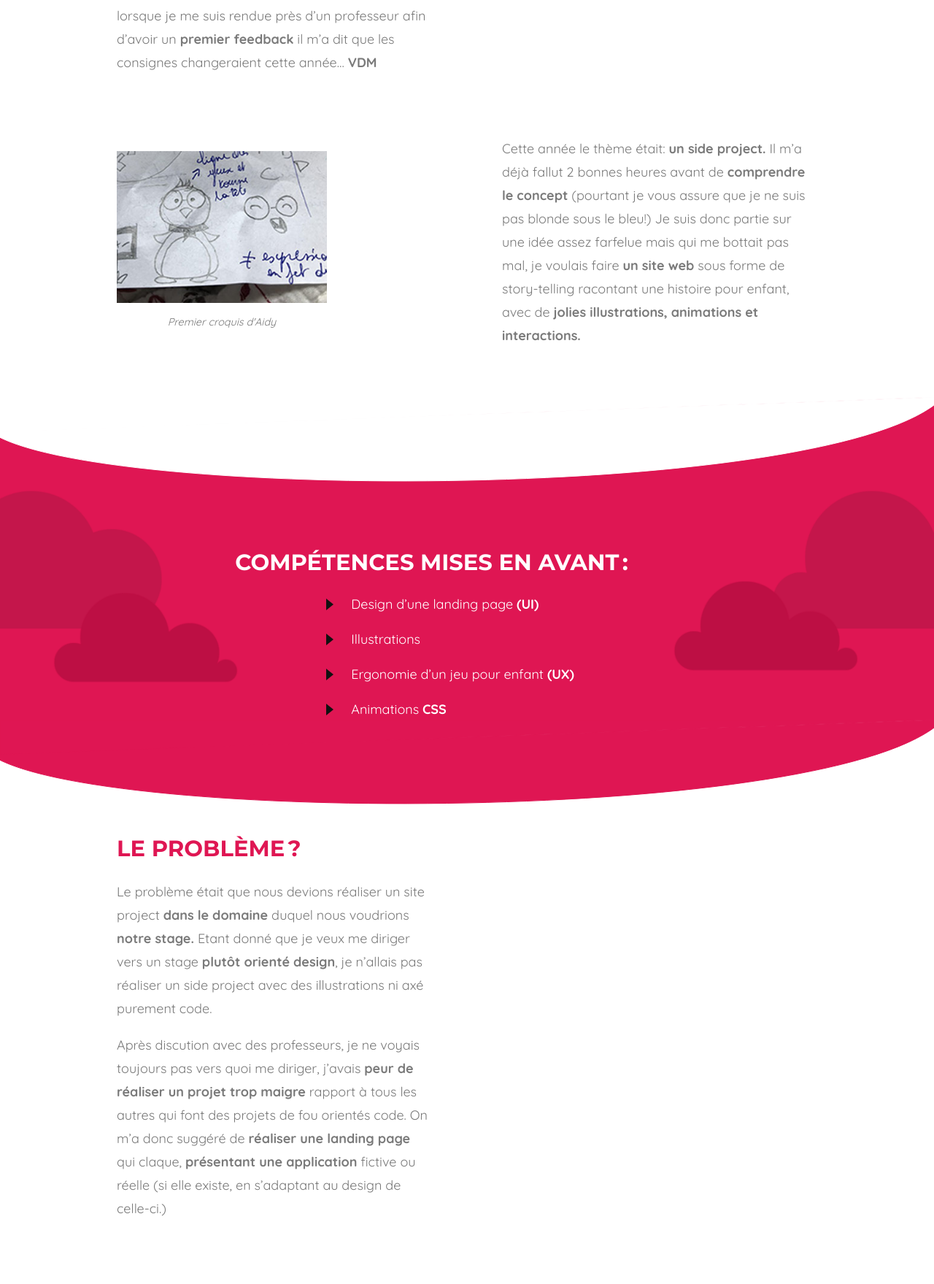
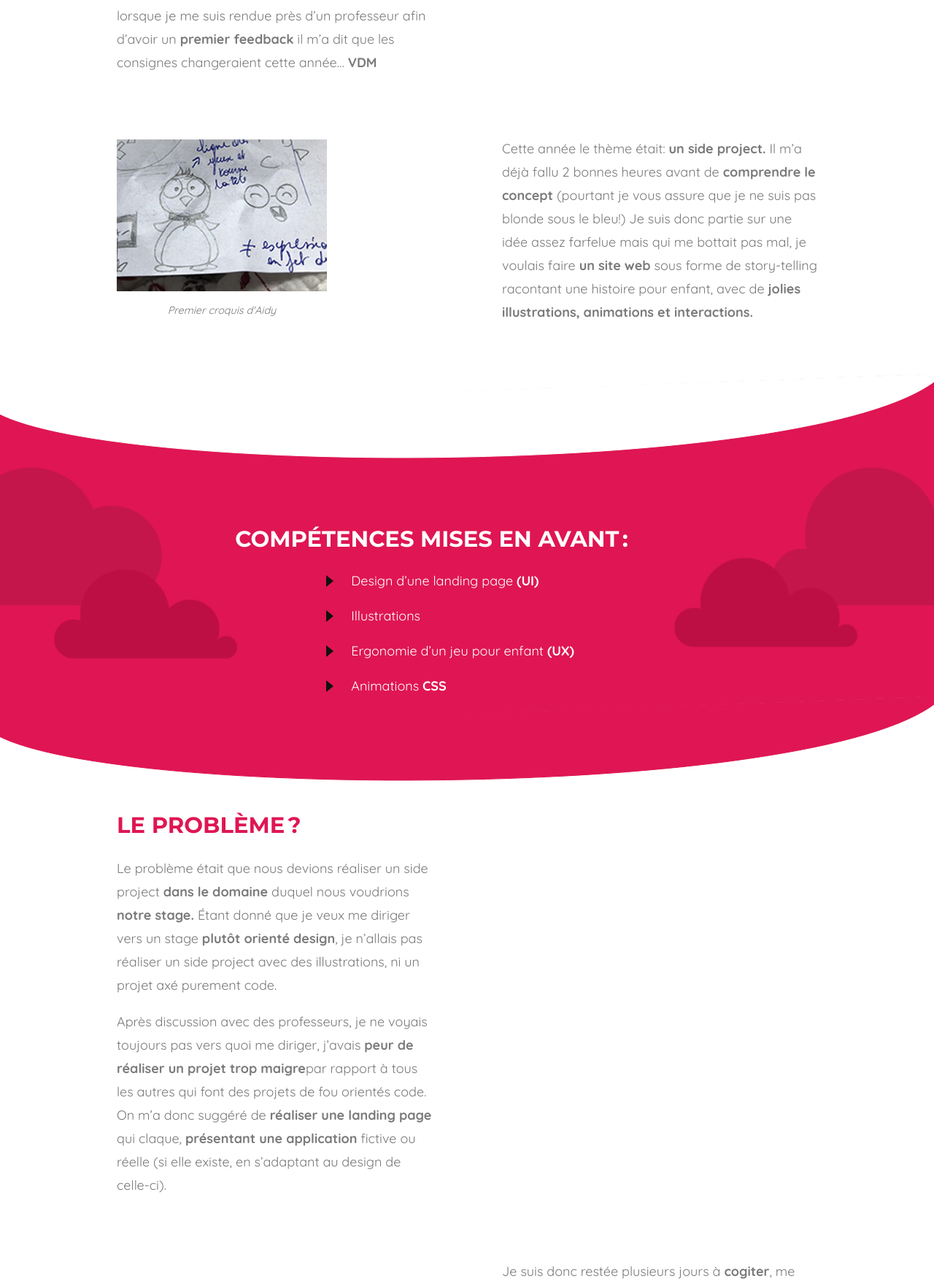
Before and after one commit to DaniiCookiie/tfa-2018, a PHP site: page /casestudy/ in a window 1280 px wide. Shown: the part 1022-2781 px from the top of the page at 73% size. Run offline with PHP 8.4, Linux system fonts and the light colour scheme.

Commit message:
orthographe ok

```diff
--- a/casestudy/index.html
+++ b/casestudy/index.html
@@ -158,7 +158,7 @@
                         <figcaption>Premier croquis d'Aidy</figcaption>
                     </div>
                     <div class="content__text">
-                        <p>Cette année le thème était: <strong>un side project.</strong> Il m’a déjà fallut 2 bonnes heures avant de <strong>comprendre le concept</strong> (pourtant je
+                        <p>Cette année le thème était: <strong>un side project.</strong> Il m’a déjà fallu 2 bonnes heures avant de <strong>comprendre le concept</strong> (pourtant je
                             vous assure que je ne suis pas blonde sous le bleu!) Je suis donc partie sur une idée assez farfelue mais qui me bottait pas
                             mal, je voulais faire <strong>un site web</strong> sous forme de story-telling racontant une histoire pour enfant, avec de <strong>jolies illustrations,
                             animations et interactions.</strong></p>
@@ -198,18 +198,18 @@
                 <div class="content">
                     <div class="content__text">
                         <h2>Le problème&#8239;?</h2>
-                        <p>Le problème était que nous devions réaliser un site project <strong>dans le domaine</strong> duquel nous voudrions <strong>notre stage.</strong> Etant donné
-                            que je veux me diriger vers un stage <strong>plutôt orienté design</strong>, je n’allais pas réaliser un side project avec des illustrations
-                            ni axé purement code.</p>
+                        <p>Le problème était que nous devions réaliser un side project <strong>dans le domaine</strong> duquel nous voudrions <strong>notre stage.</strong> Étant donné
+                            que je veux me diriger vers un stage <strong>plutôt orienté design</strong>, je n’allais pas réaliser un side project avec des illustrations,
+                            ni un projet axé purement code.</p>
 
-                        <p>Après discution avec des professeurs, je ne voyais toujours pas vers quoi me diriger, j’avais <strong>peur de réaliser un projet trop
-                            maigre</strong> rapport à tous les autres qui font des projets de fou orientés code. On m’a donc suggéré de <strong>réaliser une landing page</strong>
-                            qui claque, <strong>présentant une application</strong> fictive ou réelle (si elle existe, en s’adaptant au design de celle-ci.)</p>
+                        <p>Après discussion avec des professeurs, je ne voyais toujours pas vers quoi me diriger, j’avais <strong>peur de réaliser un projet trop
+                            maigre</strong>par rapport à tous les autres qui font des projets de fou orientés code. On m’a donc suggéré de <strong>réaliser une landing page</strong>
+                            qui claque, <strong>présentant une application</strong> fictive ou réelle (si elle existe, en s’adaptant au design de celle-ci).</p>
                     </div>
                 </div>
                 <div class="content flex-end">
                     <div class="content__text">
-                        <p>Je suis donc restée plusieurs jour à <strong>cogiter</strong>, me demandant ce que j’allais bien pouvoir présenter comme application… Au début
+                        <p>Je suis donc restée plusieurs jours à <strong>cogiter</strong>, me demandant ce que j’allais bien pouvoir présenter comme application… Au début
                             je pensais me tourner vers l’application Made In Asia. Pour rappel, j’avais comme projet de réaliser leur application et
                             ensuite de leur vendre étant donné <strong>l’importance de ce salon</strong> en Belgique et qu’ils n’ont tout simplement pas de site web
                             responsive et encore moins d’<strong>application mobile/web app</strong>. Cependant, je ne voulais <strong>pas me confiner</strong> dans une charte graphique
@@ -224,8 +224,8 @@
             <div class="container flex-end">
                 <div class="content">
                     <h2>Projet-ception</h2>
-                    <p>J’ai donc réfléchis (oui ça m’arrive)… ET… je me suis dit: “Etant donné que l’année prochaine tu vas devoir créer un projet,
-                        pourquoi ne pas<strong> présenter celui-ci dans ton TFA&#8239;?</strong> Ton TFE dans ton TFA&#8239;!” J’ai proposé l’idée et ce fût valider&#8239;! <strong>Victoire&#8239;!</strong>
+                    <p>J’ai donc réfléchi (oui ça m’arrive)… ET… je me suis dit: “Etant donné que l’année prochaine tu vas devoir créer un projet,
+                        pourquoi ne pas<strong> présenter celui-ci dans ton TFA&#8239;?</strong> Ton TFE dans ton TFA&#8239;!” J’ai proposé l’idée et ce fût validé&#8239;! <strong>Victoire&#8239;!</strong>
                         Au moins c’est déjà ça.</p>
 
                     <p>Mon projet consiste en <strong>la création d’un jeu éducatif</strong> afin d’aider les enfants <strong>«dys»</strong> à acquérir une autotomie de travail et
@@ -240,7 +240,7 @@
                 <div class="content">
                     <div class="content__text">
                         <h2>La page blanche</h2>
-                        <p>J’avoue avoir eu assez de mal à <strong>trouver une charte graphique</strong>, les moodboard n’y ont rien changé. Autant l’élaboration de
+                        <p>J’avoue avoir eu assez de mal à <strong>trouver une charte graphique</strong>, les moodboards n’y ont rien changé. Autant l’élaboration de
                             la mascotte et du logo se sont faits tout naturellement, autant le choix des typos et des couleurs fut laborieux. J’avais
                             les wireframes, je <strong>connaissais mon public cible</strong> et vers quoi je voulais me diriger mais impossible de visualiser les couleurs.</p>
 
@@ -266,12 +266,12 @@
                             n’est tout simplement pas optimiser pour le smartphone car se serait <strong>trop petit à lire</strong> et à utiliser pour un enfant.</p>
 
                         <p>La deuxième conclusion était que mon jeu serait pour <strong>les enfants de 5 à 8 ans</strong>, il fallait donc des illustrations simples, avec peu
-                            de couleurs différents et des contours noirs afin de <strong>différencier les éléments</strong>, du coup pourquoi ne pas partir sur un
+                            de couleurs différentes et des contours noirs afin de <strong>différencier les éléments</strong>, du coup pourquoi ne pas partir sur un
                             style un peu <strong>clipart&#8239;?</strong></p>
 
                         <p>Enfin pour le choix des couleurs, un pingouin est généralement soit noir soit bleu, je trouvais <strong>le bleu plus sympas</strong> pour des enfants.
-                            Si Aidy doit être <strong>l’ami de l’enfant</strong> je n’allais pas le représenter au pole nord, l’enfant ne s’y identifierait pas. J’ai donc décidé
-                            de le faire dans <strong>un environnement simple</strong>, de jour, avec un ciel bleu, des nuages et un sol tout ce qu'il y a de plus commun</p>
+                            Si Aidy doit être <strong>l’ami de l’enfant</strong>, je n’allais pas le représenter au pôle nord, l’enfant ne s’y identifierait pas. J’ai donc décidé
+                            de le placer dans <strong>un environnement simple</strong>, de jour, avec un ciel bleu, des nuages et un sol tout ce qu'il y a de plus commun.</p>
                     </div>
                 </div>
             </div>
@@ -294,7 +294,7 @@
             <div class="container">
                 <div class="content">
                     <div class="content__text">
-                        <p>N’ayant jamais utilisé <strong>illustrator</strong> de ma vie avant cela j’ai d’abord tenté de réalisé toutes mes illustrations sur photoshop <strong>à la tablette graphique</strong>, c’était
+                        <p>N’ayant jamais utilisé <strong>Illustrator</strong> de ma vie avant cela j’ai d’abord tenté de réaliser toutes mes illustrations sur Photoshop <strong>à la tablette graphique</strong>, c’était
                             ce que je voulais&#8239;! Cependant, après l'intégration du design, je me suis rendue compte qu’il y avait <strong>un décalage</strong> entre le style «dessin à la main» et le
                             flat design du site…</p>
 
@@ -304,8 +304,8 @@
                 </div>
                 <div class="content flex-end">
                     <div class="content__text">
-                        <p>Etant donné que le site me plaisant vachement pour une fois, j’étais vraiment fière de ce que j’avais produit, j’ai du me </strong>résoudre à ouvrir illustrator.</strong>
-                            Ayant plusieurs amis à l'aise avec ce logiciel je leur ai demandé de <strong>me montrer quelques trucs</strong> afin de le prendre en main. Au final je n’aime toujours pas
+                        <p>Etant donné que le site me plaisait vachement pour une fois, j’étais vraiment fière de ce que j’avais produit, j’ai dû me </strong>résoudre à ouvrir Illustrator.</strong>
+                            Ayant plusieurs amis à l'aise avec ce logiciel, je leur ai demandé de <strong>me montrer quelques astuces</strong> afin de le prendre en main. Au final, je n’aime toujours pas
                             ce logiciel mais je sais <strong>faire un minimum</strong> avec, ce qui est toujours mieux que rien.</p>
 
                         <p>J’ai été demandé du feedback sur mon travail qui a été <strong>très intéressant</strong>, ça m’a pas mal fait réfléchir et il s’avère que les remarques étaient <strong>très pertinentes</strong>,
@@ -321,12 +321,12 @@
                 <div class="content">
                     <h2>L'intégration</h2>
                     <p>Le code de ce site était un challenge car j’y ai utilisé des <strong>svg pour les fonds et les courbes</strong> et bon dieu que c'était laborieux à comprendre&#8239;! C'était quelque
-                        chose que j’avais déjà en partie faite pour le <strong>workshop DataPlay</strong>, je l’ai approfondi ici, en effet le design est la branche du web qui me botte le
-                        plus avec l’ergonomie/expérience utilisateur, mais j’aime aussi beaucoup <strong>les animation css.</strong></p>
+                        chose que j’avais déjà en partie faite pour le <strong>workshop DataPlay</strong>, je l’ai approfondi ici. En effet le design est la branche du web qui me botte le
+                        plus avec l’ergonomie/expérience utilisateur, mais j’aime aussi beaucoup <strong>les animations css.</strong></p>
 
-                    <p>Une fois la machine lancée tout s’est fait assez naturellement, je suis actuellement en train de <strong>réaliser mon portfolio</strong>
+                    <p>Une fois la machine lancée, tout s’est fait assez naturellement, je suis actuellement en train de <strong>réaliser mon portfolio</strong>
                         indépendamment de ce TFA. Doubler m’a apporté beaucoup et même si sur le moment on se dit «qu’on perd un an», au final c’était <strong>plus que
-                        bénéfique</strong> et j’ai pu approfondir ce qui me plaisait et améliorer ce dans quoi j’étais moins douée.</p>
+                        bénéfique</strong>, j’ai pu approfondir ce qui me plaisait et améliorer ce dans quoi j’étais moins douée.</p>
                 </div>
                 <img src="img/aidy-banner.jpg" alt="visuel">
             </div>
@@ -340,7 +340,7 @@
                         <p>Pour le projet en lui même, j'ai commencé par faire des <strong>croquis des personnages</strong>, des œufs, des exercices et des écrans de jeu
                             que je réaliserai l'année prochaine.</p>
 
-                        <p>J'ai dû me mettre à la place d'un enfant de 5 ans et me poser tout un tas de question comme «Qu'est-ce que je comprendrais ou
+                        <p>J'ai dû me mettre à la place d'un enfant de 5 ans et me poser tout un tas de questions comme «Qu'est-ce que je comprendrais ou
                             ne comprendrais pas ? Comment j'aimerais qu'on me parle ? Qu'est-ce que j'aimerais faire sur ce jeu pour que ça <strong>paraisse moins
                             scolaire ?</strong> Quelles couleurs utiliser ? Combien dois-je en mettre ? Un contour noir ou non ?»</p>
                     </div>
@@ -348,10 +348,10 @@
                 <div class="content flex-end">
                     <div class="content__text">
                         <p>De là je me suis lancée dans la réalisation de <strong>5 écrans</strong> afin d'expliquer le concept de mon futur jeu avec un écran d'accueil,
-                            un choix d'avatar, personnalisation des infirmations de l'enfant, choix des exercices ainsi qu'un exemple de ces derniers. </p>
+                            un choix d'avatar, personnalisation des informations de l'enfant, choix des exercices ainsi qu'un exemple de ces derniers. </p>
 
-                        <p>Ce projet me tien vraiment à cœur et je suis contente d'avoir pu me lancer dans cette aventure. Je pense avoir bien level up
-                            <strong>point de vue design</strong> depuis l'année passée, c'est en forgeant que l'on devient forgeront et maintenant, j'aime ce que je fais
+                        <p>Ce projet me tient vraiment à cœur et je suis contente d'avoir pu me lancer dans cette aventure. Je pense avoir bien level up
+                            <strong>point de vue design</strong> depuis l'année passée, c'est en forgeant que l'on devient forgeron et maintenant, j'aime ce que je fais
                             et je sais <strong>ce que je veux faire de ma vie&#8239;!</strong></p>
                     </div>
                 </div>
@@ -361,7 +361,7 @@
         <section class="conclusion">
             <div class="container">
                 <div class="content">
-                    <p>Je vous invite à vous rendre dans l’article <strong><a href="../about/" class="link link--red">«à propos»</a></strong> afin d’en savoir un peu plus sur moi et sur la rechercher de mon stage.</p>
+                    <p>Je vous invite à vous rendre dans l’article <strong><a href="../about/" class="link link--red">«à propos»</a></strong> afin d’en savoir un peu plus sur moi et sur la recherche de mon stage.</p>
                 </div>
             </div>
         </section>
@@ -374,7 +374,7 @@
                 </g>
             </svg>
             <div class="container">
-                <p>Travail de fin d'année réalisé par Danielle Rogien elève de 2ème en <a class="link" title="Design Web et Mobile" href="http://dwm.re/" target="blank">DWM</a> à la Haute école Albert Jacquard de Namur (Belgique.)</p>
+                <p>Travail de fin d'année réalisé par Danielle Rogien élève de 2ème en <a class="link" title="Design Web et Mobile" href="http://dwm.re/" target="blank">DWM</a> à la Haute école Albert Jacquard de Namur (Belgique.)</p>
                 <p class="footer--small">Je tiens à remercier Emeline et Victoria pour leur aide lors de la réalisation des illustrations. Le jeu sera réalisé dans le courant de l’année 2019 dans le cadre de mon TFE.</p>
                 <div class="content">
                     <p>Me contacter:</p>
--- a/js/main.js
+++ b/js/main.js
@@ -42,7 +42,7 @@
 
     var curentSlideIndex = 1;
     const nbrOfSlides = $('.slide').length;
-    const slideDuration = 10000;
+    const slideDuration = 20000;
 
     /* FONCTIONS */
     // --- Evenement scroll
```
Also changed, not shown: about/index.php (+5 -5 lines), index.html (+9 -9 lines), tfa-case-study.jpg (deleted), 1 other file.
